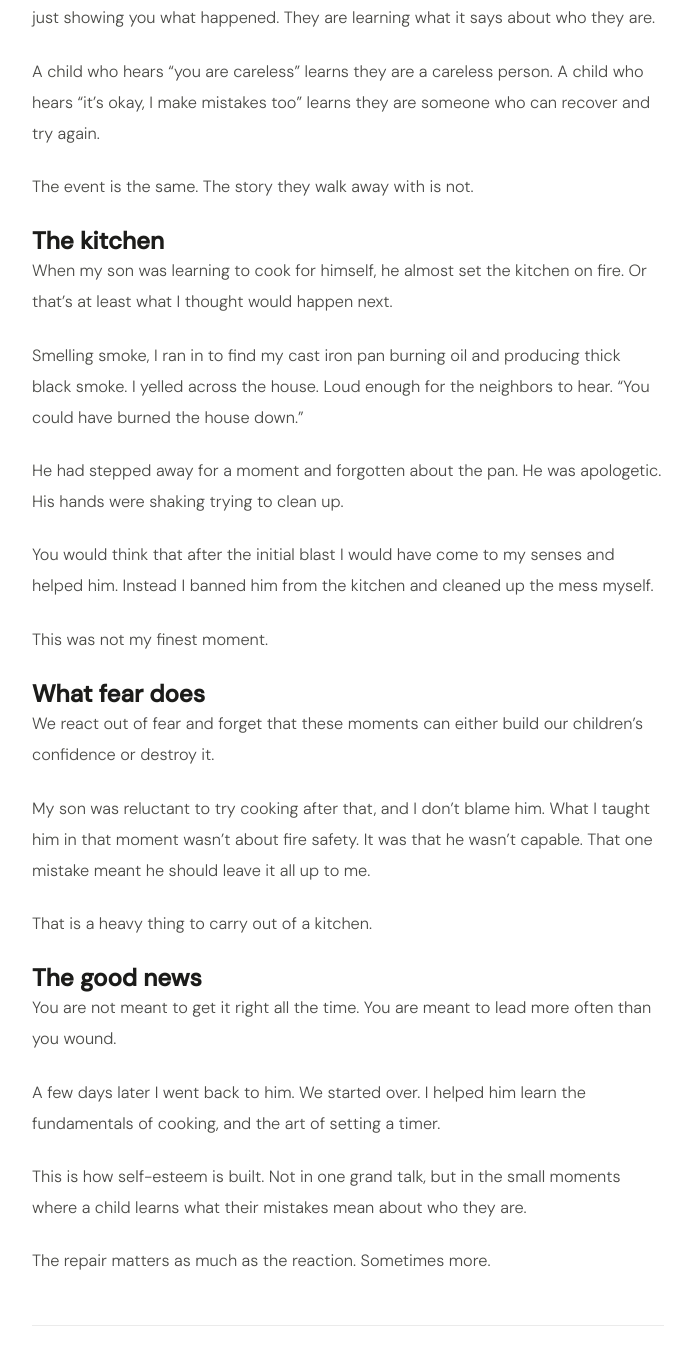
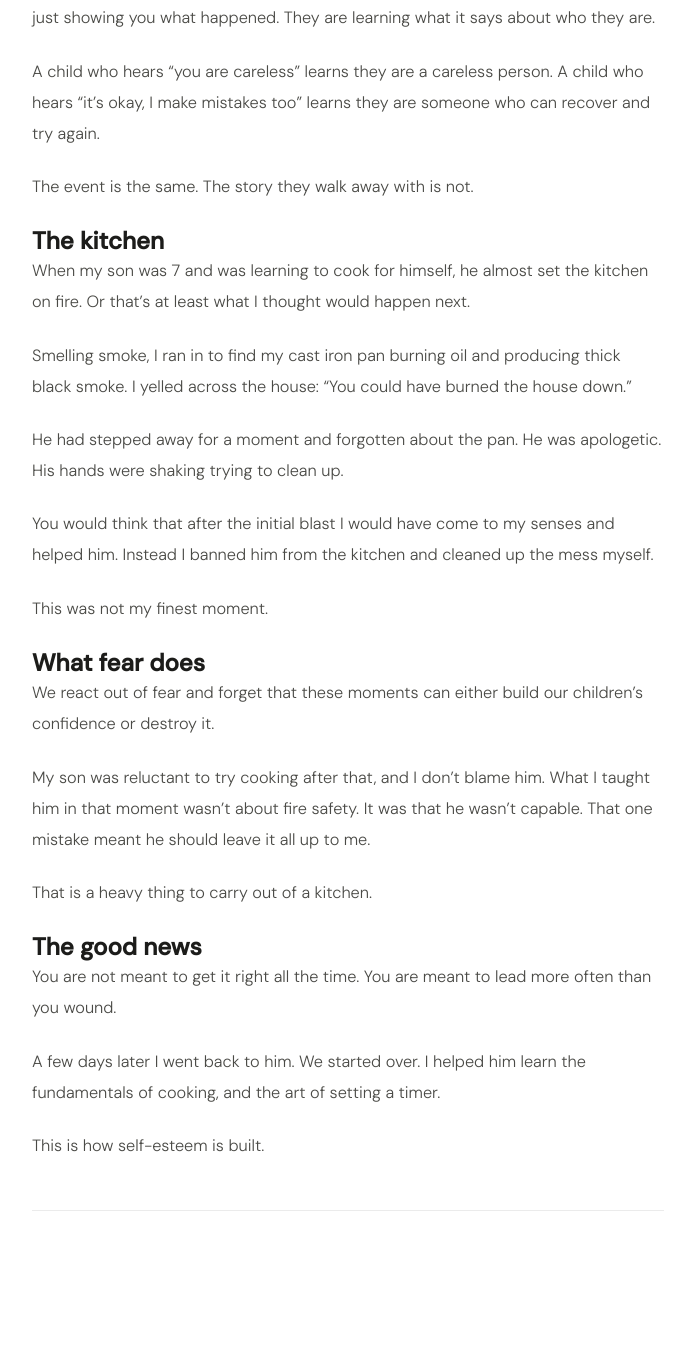
Before and after one commit to Blubell26/giuliapacciotti.com, a Jekyll site: the page built from _posts/2024-11-15-what-your-reaction-teaches.md, in a window 1280 px wide and 1400 px high, scrolled down 432 px. Shown: the top 1365 px of the window, without its empty margins (292-984 px from the left). Built offline with Jekyll 4.4.1, drawn with Linux system fonts in a browser that asks for light colours; comment, search, counter and statistics services are not loaded; after the commit the page ends 1771 px from its top, so only the background shows below that.

Commit message:
Update 2024-11-15-what-your-reaction-teaches.md

```diff
--- a/_posts/2024-11-15-what-your-reaction-teaches.md
+++ b/_posts/2024-11-15-what-your-reaction-teaches.md
@@ -19,9 +19,9 @@ The event is the same. The story they walk away with is not.
 
 ## The kitchen
 
-When my son was learning to cook for himself, he almost set the kitchen on fire. Or that’s at least what I thought would happen next.
+When my son was 7 and was learning to cook for himself, he almost set the kitchen on fire. Or that’s at least what I thought would happen next.
 
-Smelling smoke, I ran in to find my cast iron pan burning oil and producing thick black smoke. I yelled across the house. Loud enough for the neighbors to hear. “You could have burned the house down.”
+Smelling smoke, I ran in to find my cast iron pan burning oil and producing thick black smoke. I yelled across the house: “You could have burned the house down.”
 
 He had stepped away for a moment and forgotten about the pan. He was apologetic. His hands were shaking trying to clean up.
 
@@ -43,6 +43,4 @@ You are not meant to get it right all the time. You are meant to lead more often
 
 A few days later I went back to him. We started over. I helped him learn the fundamentals of cooking, and the art of setting a timer.
 
-This is how self-esteem is built. Not in one grand talk, but in the small moments where a child learns what their mistakes mean about who they are.
-
-The repair matters as much as the reaction. Sometimes more.
+This is how self-esteem is built.
```
